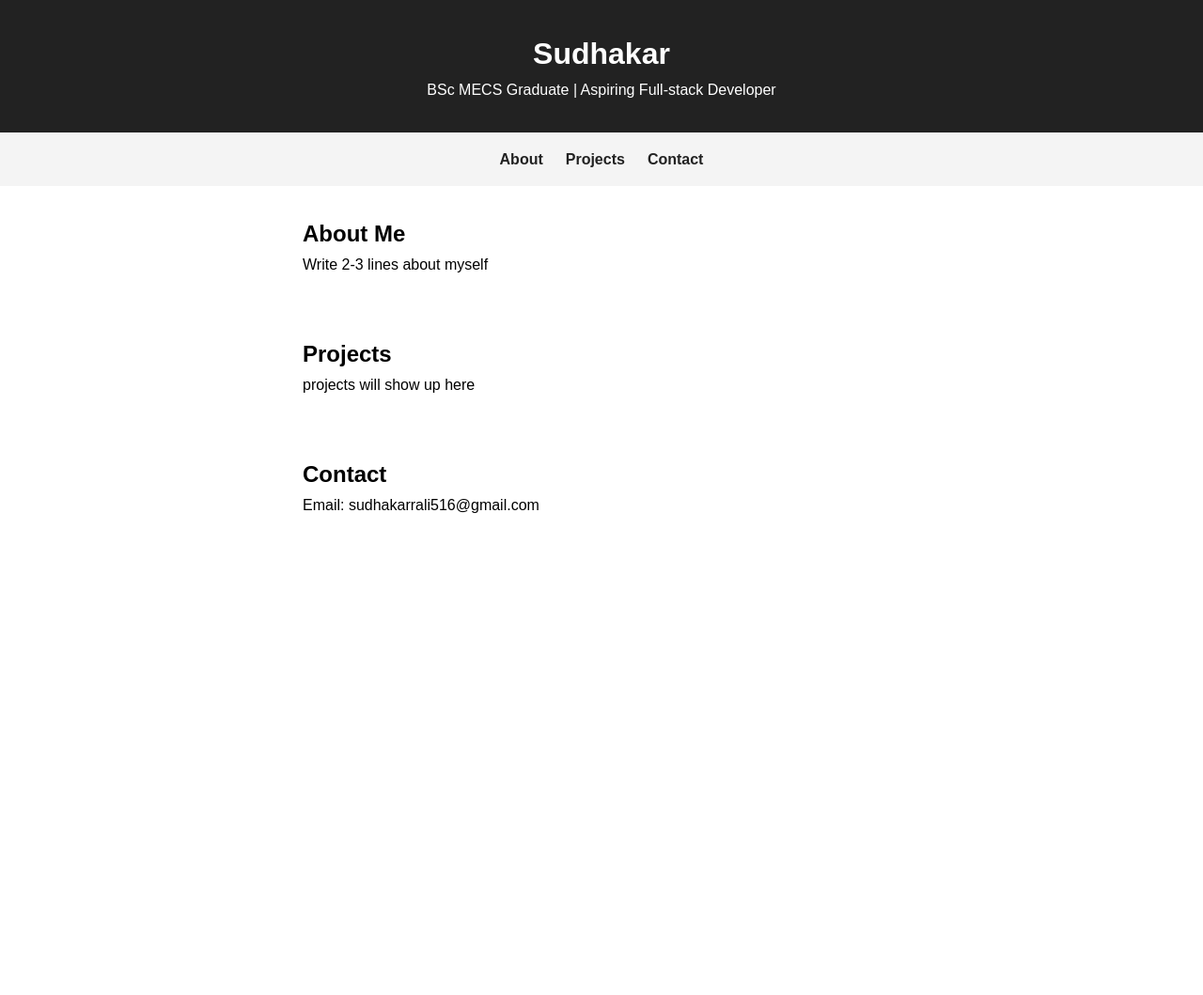
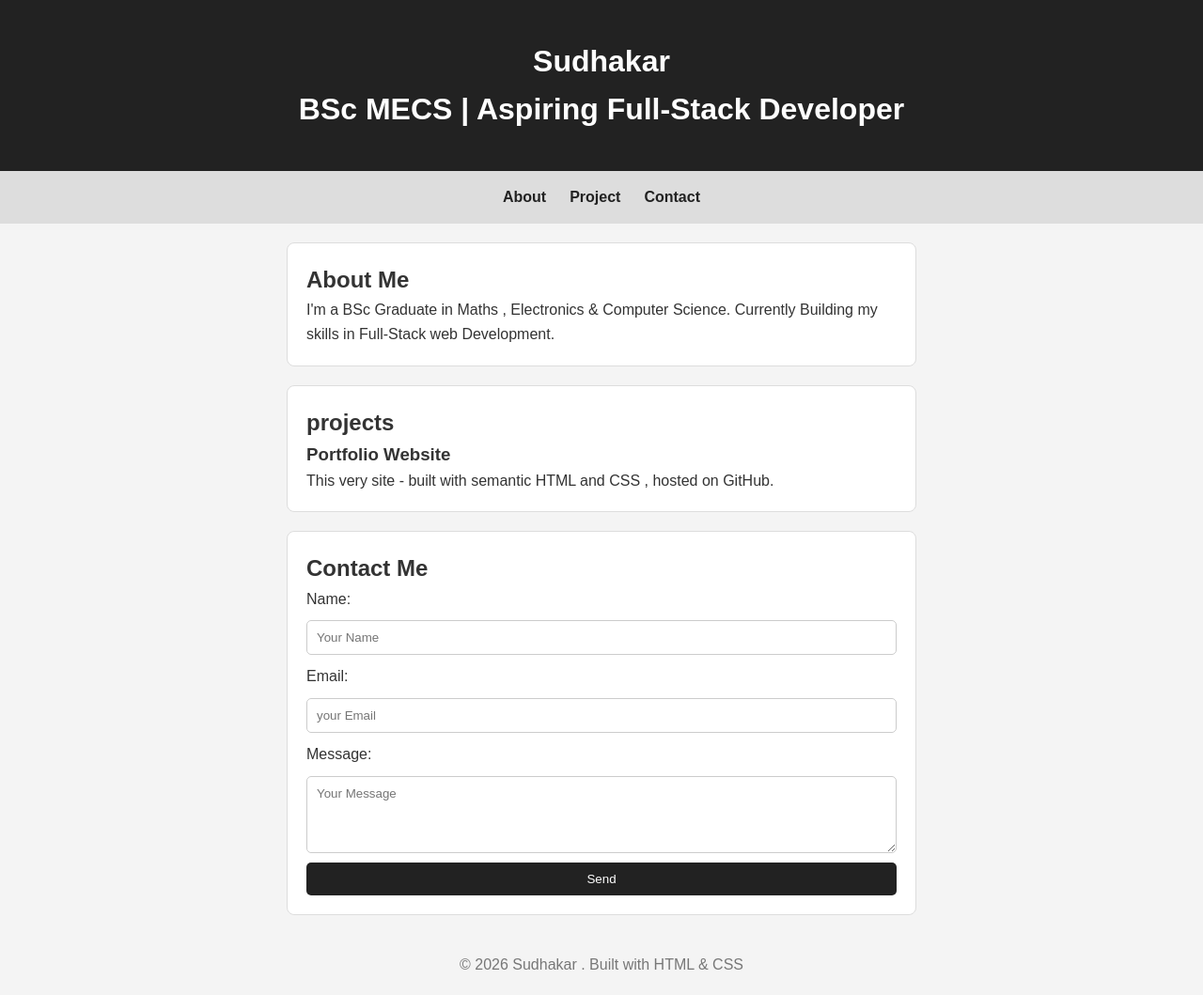
Before and after one commit to Sudhakar-06/portfolio, a plain HTML site: page index.html in a window 1280 px wide. Shown: the whole page at 94% size. Before the commit the page ends 800 px from the top, so only its background shows below. Drawn offline with Linux system fonts and the light colour scheme.

Commit message:
Rebuild portfolio with Semantic HTML , forms , flexbox.

```diff
--- a/index.html
+++ b/index.html
@@ -2,31 +2,55 @@
 <html lang="en">
 <head>
 <meta charset="UTF-8">
-<meta name="viewport" content="width=device-width, initial-scale=1.0">
-<title>My Portfolio</title>
-<link rel="stylesheet" href="styles.css">
+<meta name="viewport" content="width=device-width","initial-scale=1.0">
+<title>SUDHAKAR | Portfolio</title>
+<link rel="stylesheet" href="style.css">
 </head>
 <body>
 <header>
-<h1>Sudhakar</h1>
-<p>BSc MECS Graduate | Aspiring Full-stack Developer</p>
+<h1> Sudhakar <h1>
+<p> BSc MECS | Aspiring Full-Stack Developer </p>
 </header>
 <nav>
 <a href="#about">About</a>
-<a href="#projects">Projects</a>
+<a href="#projects">Project</a>
 <a href="#contact">Contact</a>
 </nav>
+<main>
 <section id="about">
-<h2>About Me</h2>
-<p>Write 2-3 lines about myself</p>
+<h2> About Me </h2>
+<p>I'm a BSc Graduate in Maths , Electronics & Computer Science. Currently Building my skills in Full-Stack web Development.
+</p>
 </section>
-<section id="project">
-<h2>Projects</h2>
-<p>projects will show up here</p>
+
+<section id="projects">
+<h2> projects </h2>
+<article>
+<h3>Portfolio Website </h3>
+<p>This very site - built with semantic HTML and CSS , hosted on GitHub.
+</p>
+</article>
 </section>
+
 <section id="contact">
-<h2>Contact</h2>
-<p>Email: sudhakarrali516@gmail.com</p>
+<h2>Contact Me</h2>
+<form>
+<label for="name">Name:</label>
+<input type="text" id="name" name="name" placeholder="Your Name" required>
+
+<label for="email">Email:</label>
+<input type="email" id="email" name="email" placeholder="your Email" required>
+
+<label for="message">Message:</label>
+<textarea id="message" name="message" rows="4" placeholder="Your Message" required>
+</textarea>
+
+<button type="submit">Send</button>
+</form>
 </section>
+</main>
+<footer>
+<p>&copy; 2026 Sudhakar . Built with HTML & CSS </p>
+</footer>
 </body>
 </html>
--- /dev/null
+++ b/style.css
@@ -0,0 +1,75 @@
+* {
+	margin: 0;
+	padding: 0;
+	box-sizing: border-box;
+}
+
+body {
+	font-family: Arial , sans-serif;
+	background-color: #f4f4f4;
+	color: #333;
+	line-height: 1.6;
+}
+
+header {
+	background-color: #222;
+	color: white;
+	text-align: center;
+	padding: 40px 20px;
+}
+
+nav {
+	display: flex;
+	justify-content: center;
+	gap: 25px;
+	background-color: #ddd;
+	padding: 15px;
+}
+
+nav a {
+	text-decoration: none;
+	color: #222;
+	font-weight: bold;
+}
+
+main {
+	max-width: 700px;
+	margin: 20px auto;
+	padding: 0 15px;
+}
+
+section {
+	background-color: white;
+	padding: 20px;
+	margin-bottom: 20px;
+	border-radius: 8px;
+	border: 1px solid #ddd;
+}
+
+form {
+	display: flex;
+	flex-direction: column;
+	gap: 10px;
+}
+
+input , textarea {
+	padding: 10px;
+	border: 1px solid #ccc;
+	border-radius: 5px;
+	font-family: inherit;
+}
+
+button {
+	padding: 10px;
+	background-color: #222;
+	color: white;
+	border: none;
+	border-radius: 5px;
+	cursor: pointer;
+}
+
+footer {
+	text-align: center;
+	padding: 20px;
+	color: #777;
+}
--- a/styles.css
+++ /dev/null
@@ -1,32 +0,0 @@
-*{
-	margin: 0;
-	padding: 0;
-	box-sizing: border-box;
-}
-body{
-	font-family: Arial, sans-serif;
-	line-height: 1.6;
-}
-header{
-	background: #222;
-	color: white;
-	padding: 2rem;
-	text-align: center;
-}
-nav{
-	display: flex;
-	justify-content: center;
-	gap: 1.5rem;
-	padding: 1rem;
-	background: #f4f4f4;
-}
-nav a{
-	text-decoration: none;
-	color: #222;
-	font-weight: bold;
-}
-section{
-	padding: 2rem;
-	max-width: 700px;
-	margin: auto;
-}
```
